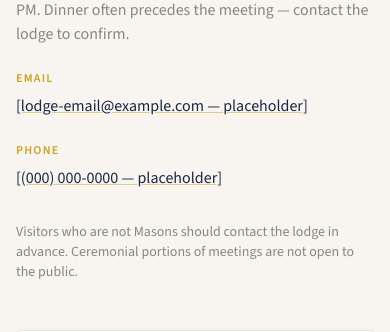
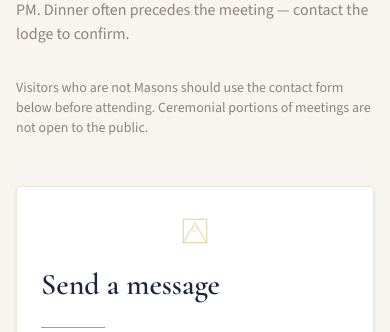
Before and after one commit to peasea123/smithville-lodge-77, a Next.js app: page /contact in a window 390 px wide. Shown: the part 807-1139 px from the top of the page. Built offline with nearby package versions, Linux system fonts and the light colour scheme.

Commit message:
Remove direct phone and email contact references

```diff
--- a/app/contact/page.tsx
+++ b/app/contact/page.tsx
@@ -54,36 +54,11 @@ export default function ContactPage() {
                 </dt>
                 <dd className="mt-2 text-stone">{contact.meetingSchedule}</dd>
               </div>
-              <div>
-                <dt className="text-xs font-semibold tracking-widest text-gold uppercase">
-                  Email
-                </dt>
-                <dd className="mt-2">
-                  <a
-                    href={`mailto:${contact.email}`}
-                    className="text-navy underline decoration-gold/50 hover:decoration-gold"
-                  >
-                    {contact.email}
-                  </a>
-                </dd>
-              </div>
-              <div>
-                <dt className="text-xs font-semibold tracking-widest text-gold uppercase">
-                  Phone
-                </dt>
-                <dd className="mt-2">
-                  <a
-                    href={`tel:${contact.phone.replace(/\D/g, "")}`}
-                    className="text-navy underline decoration-gold/50 hover:decoration-gold"
-                  >
-                    {contact.phone}
-                  </a>
-                </dd>
-              </div>
             </dl>
             <p className="mt-8 text-sm text-stone">
-              Visitors who are not Masons should contact the lodge in advance.
-              Ceremonial portions of meetings are not open to the public.
+              Visitors who are not Masons should use the contact form below
+              before attending. Ceremonial portions of meetings are not open to
+              the public.
             </p>
           </div>
 
--- a/components/layout/Footer.tsx
+++ b/components/layout/Footer.tsx
@@ -29,19 +29,7 @@ export function Footer() {
               {siteConfig.contact.meetingSchedule}
             </p>
             <p className="mt-4 text-sm text-ivory/70">
-              <a
-                href={`mailto:${siteConfig.contact.email}`}
-                className="hover:text-gold-light"
-              >
-                {siteConfig.contact.email}
-              </a>
-              <br />
-              <a
-                href={`tel:${siteConfig.contact.phone.replace(/\D/g, "")}`}
-                className="hover:text-gold-light"
-              >
-                {siteConfig.contact.phone}
-              </a>
+              Please use the contact form for all inquiries.
             </p>
           </div>
 
--- a/lib/site.ts
+++ b/lib/site.ts
@@ -10,8 +10,6 @@ export const siteConfig = {
     address: "101 W Market",
     city: "Smithville, TN 37166",
     fullAddress: "101 W Market, Smithville, TN 37166",
-    email: "[lodge-email@example.com — placeholder]",
-    phone: "[(000) 000-0000 — placeholder]",
     meetingSchedule:
       "Stated meetings: first Monday of each month at 7:00 PM. Dinner often precedes the meeting — contact the lodge to confirm.",
   },
```
